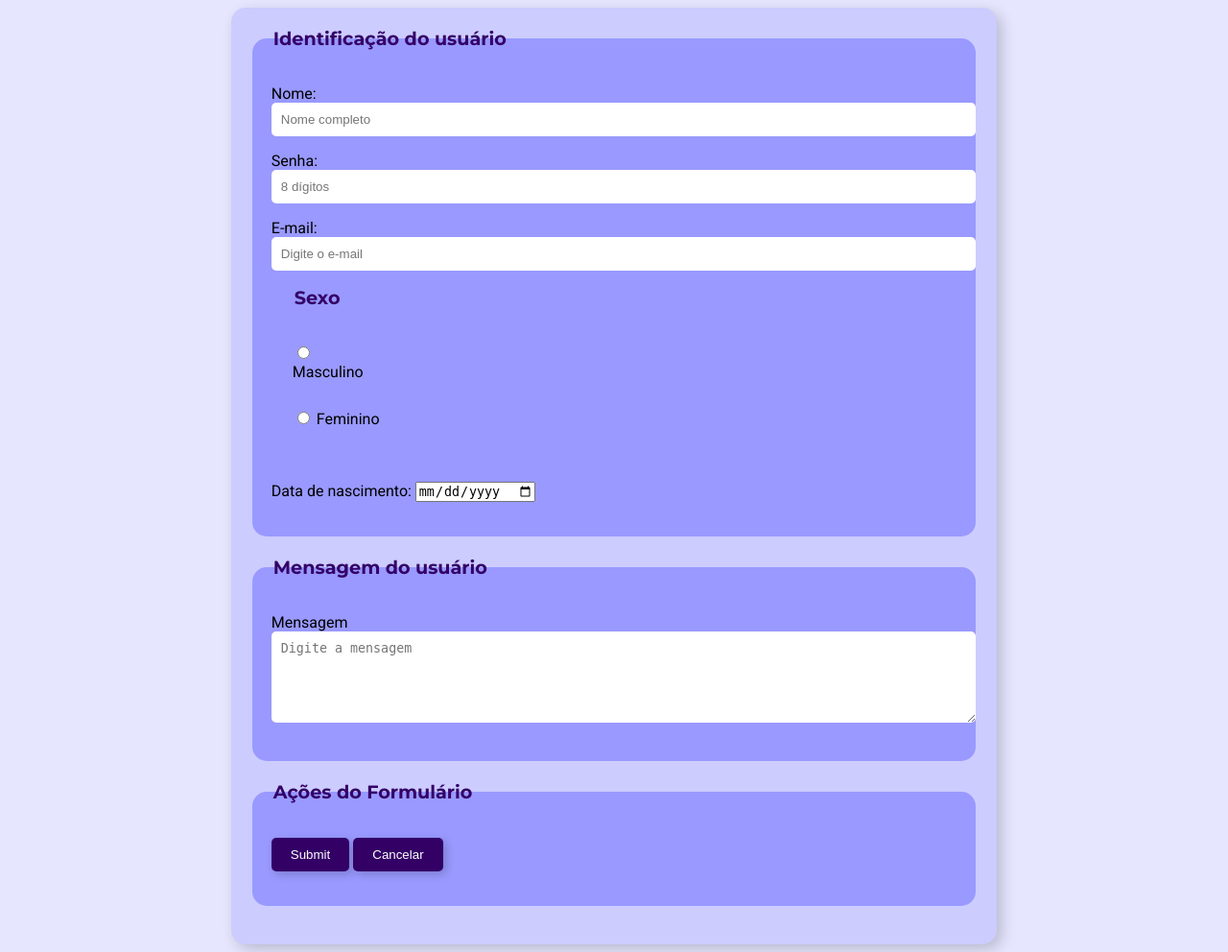
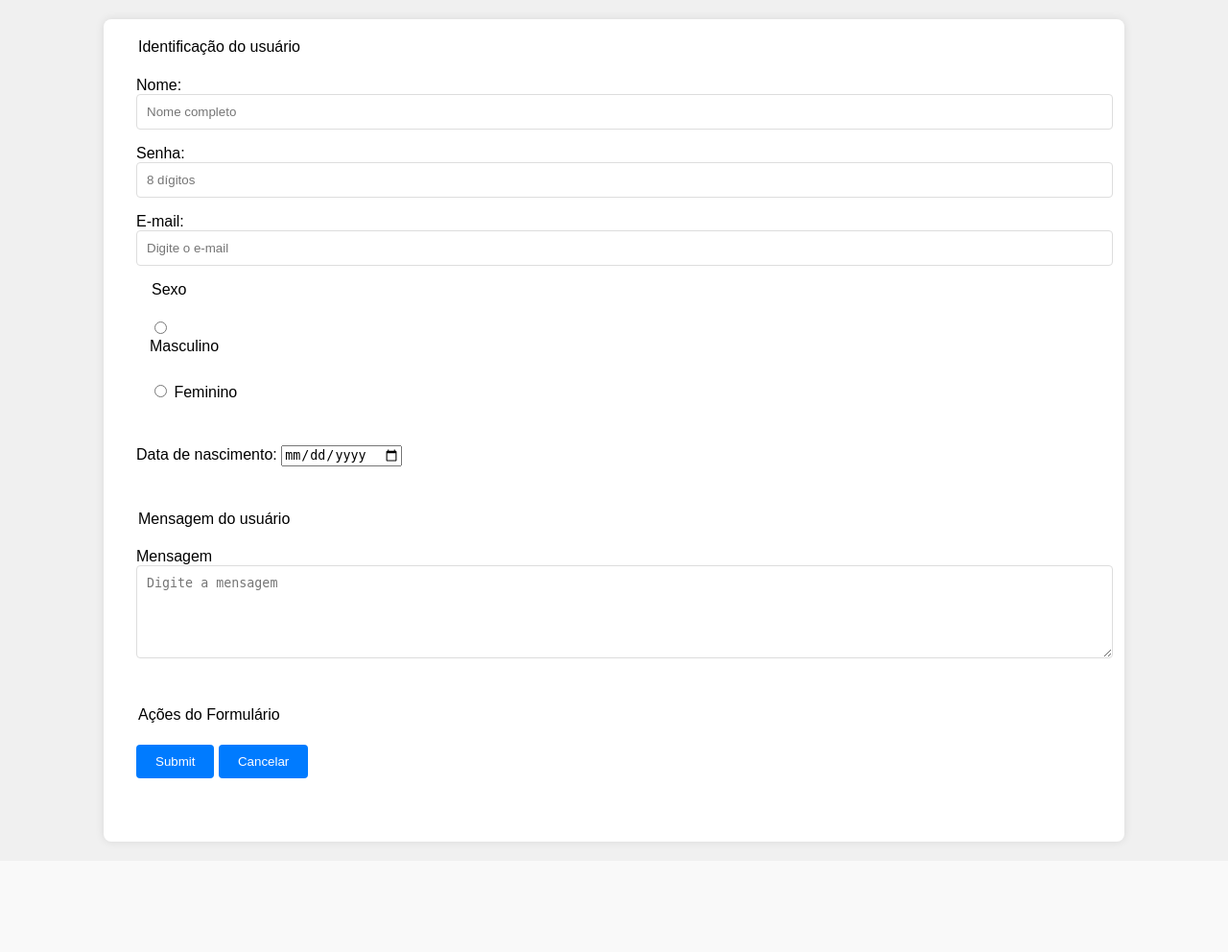
Before and after one commit to Lysenkoist-Duck/Lysenkoist-Duck.github.io, a PHP site: page /LP2/cool_form/Contato.html in a window 1280 px wide. Shown: the whole page at 96% size. After the commit the page ends 882 px from the top, so only its background shows below. Run offline with PHP 8.4, Linux system fonts and the light colour scheme.

Commit message:
Update style.css

```diff
--- a/LP2/cool_form/style.css
+++ b/LP2/cool_form/style.css
@@ -1,33 +1,22 @@
-@import url('https://fonts.googleapis.com/css2?family=Roboto:wght@400;700&display=swap');
-@import url('https://fonts.googleapis.com/css2?family=Montserrat:wght@400;700&display=swap');
-
 body {
-    font-family: 'Roboto', sans-serif;
-    background-color: #e6e6ff;
+			font-family: Arial, sans-serif;
+			margin: 0;
+			padding: 0;
+			background-color: #f0f0f0;
 		}
 
 		form {
-    width: 60%;
-    margin: auto;
+			width: 80%;
+			margin: 20px auto;
+			background-color: #fff;
 			padding: 20px;
-    background-color: #ccccff;
-    border-radius: 15px;
-    box-shadow: 5px 5px 15px rgba(0, 0, 0, 0.2);
+			border-radius: 8px;
+			box-shadow: 0px 0px 10px rgba(0, 0, 0, 0.1);
 		}
 
 		fieldset {
 			border: none;
 			margin-bottom: 20px;
-    background-color: #9999ff;
-    border-radius: 15px;
-    padding: 20px;
-}
-
-legend {
-    color: #330066;
-    font-size: 1.2em;
-    font-weight: bold;
-    font-family: 'Montserrat', sans-serif;
 		}
 
 		label {
@@ -35,25 +24,27 @@ label {
 			margin-bottom: 10px;
 		}
 
-input[type="text"], input[type="password"], input[type="email"], textarea {
+		input[type="text"],
+		input[type="password"],
+		input[type="email"],
+		textarea {
 			width: 100%;
 			padding: 10px;
-    border: none;
-    border-radius: 5px;
+			border: 1px solid #ddd;
+			border-radius: 4px;
 		}
 
-input[type="submit"], input[type="reset"] {
+		input[type="submit"],
+		input[type="reset"] {
 			padding: 10px 20px;
+			background-color: #007BFF;
+			color: #fff;
 			border: none;
-    border-radius: 5px;
-    background-color: #330066;
-    color: white;
+			border-radius: 4px;
 			cursor: pointer;
-    box-shadow: 3px 3px 10px rgba(0, 0, 0, 0.2);
-    transition: box-shadow 0.3s ease;
 		}
 
-input[type="submit"]:hover, input[type="reset"]:hover {
-    background-color: #6600cc;
-    box-shadow: none;
+		input[type="submit"]:hover,
+		input[type="reset"]:hover {
+			background-color: #0056b3;
 		}
```
Lines whose indentation alone changed are shown as unchanged.
